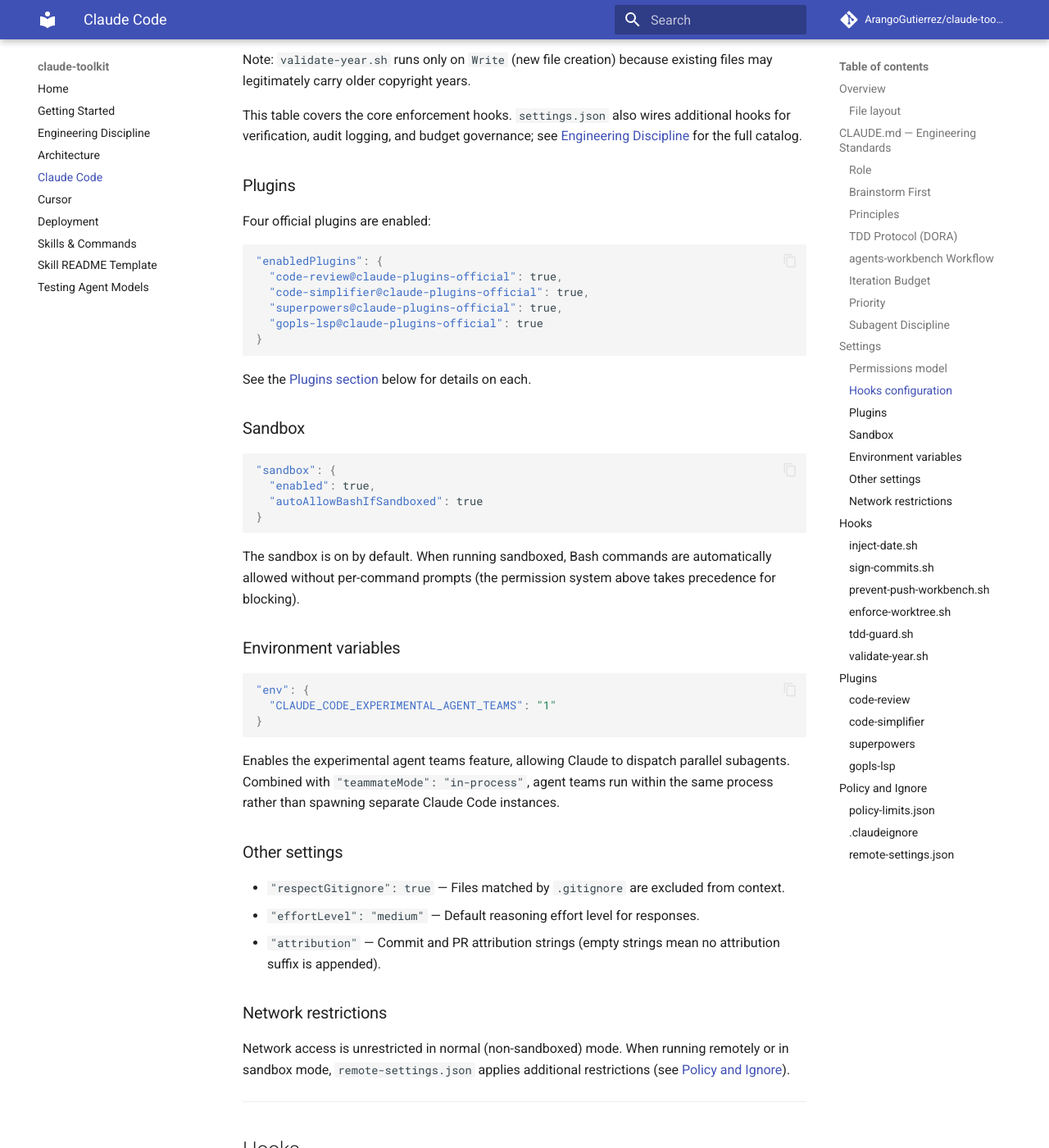
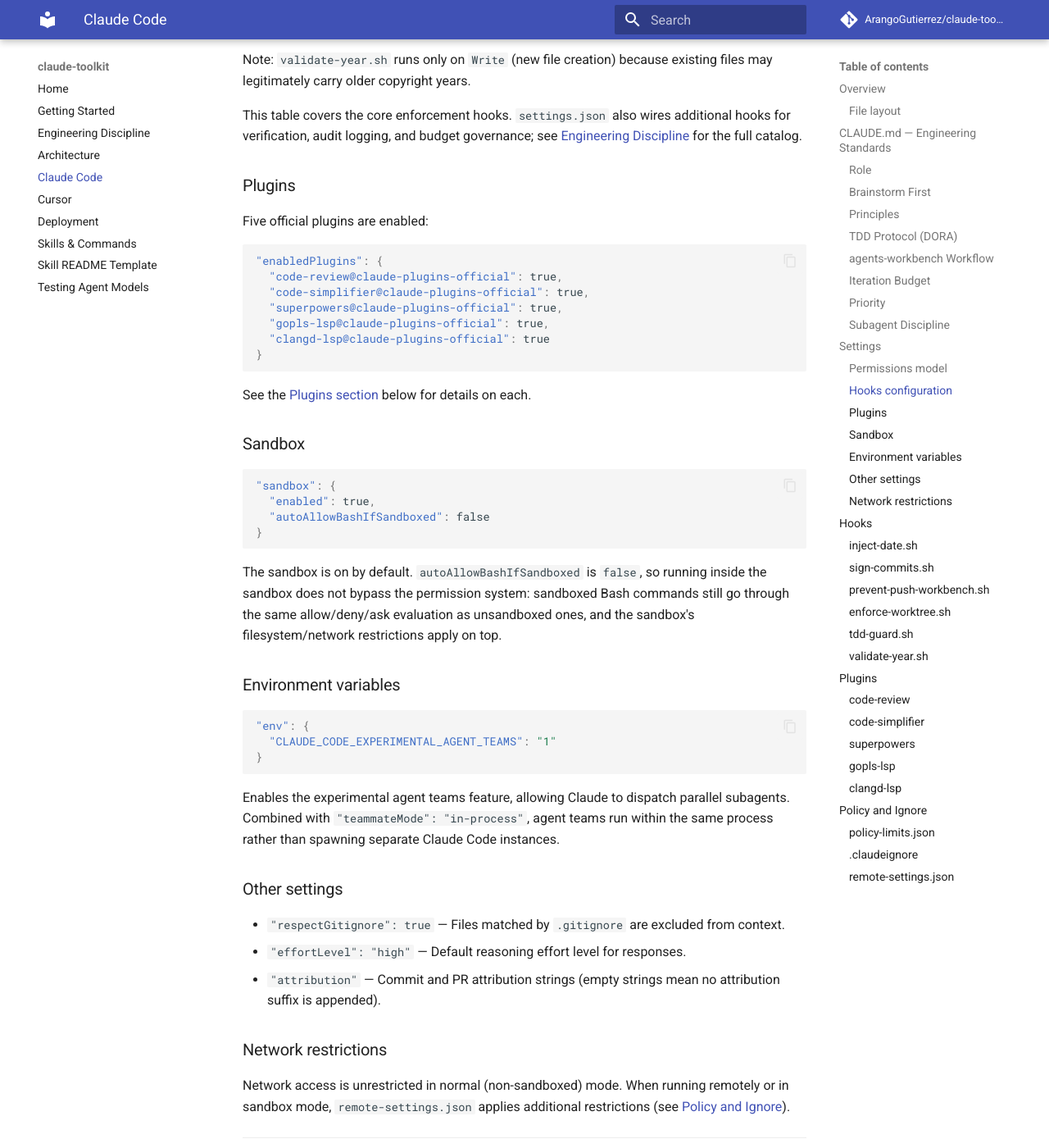
Before and after one commit to ArangoGutierrez/claude-toolkit, an MkDocs documentation site: the page built from docs/claude-code.md, in a window 1280 px wide and 1400 px high, scrolled down 6127 px. Shown: the whole window at 82% size. Built offline with MkDocs 1.6.1 and Material for MkDocs 9.7.7, drawn with Linux system fonts in a browser that asks for light colours; comment, search, counter and statistics services are not loaded; some of the changed text lies outside the part shown.

Commit message:
docs(claude-code): fix five value drifts from shipped tree
- Plugin ecosystem is five, not four: clangd-lsp@claude-plugins-official
  is enabled in installed_plugins.json but was undocumented. Update all
  three plugin-count references, the enabledPlugins JSON snippet, and
  add a clangd-lsp subsection alongside its siblings.
- code-review plugin version: 8deab8460a9d -> ca6eb4c4bd53
- superpowers plugin version: 4.3.0 -> 5.1.0
- effortLevel: "medium" -> "high"
- autoAllowBashIfSandboxed: doc claimed true with prose stating sandboxed
  Bash bypasses the permission system; shipped settings.json has it
  false. Fix the JSON snippet and rewrite the prose to state sandboxed
  Bash still goes through the same permission evaluation.

Signed-off-by: Carlos Eduardo Arango Gutierrez <arangogutierrez@gmail.com>

````diff
--- a/docs/claude-code.md
+++ b/docs/claude-code.md
@@ -8,7 +8,7 @@
 
 - **Engineering standards** codified in `CLAUDE.md` — a mandatory brainstorm-first policy, a full TDD protocol (Plan→Red→Green→Refactor), an iteration budget, and a clear priority stack (Security > Correctness > Performance > Style).
 - **Enforcement hooks** that make the standards machine-checkable — core shell scripts that intercept file writes and Bash commands before Claude executes them, blocking violations with actionable error messages. The toolkit ships more hooks for verification, audit logging, and budget governance; see [Engineering Discipline](engineering-discipline.md) for the full catalog.
-- **A plugin ecosystem** — four official plugins covering code review, code simplification, Go language server integration, and the `superpowers` workflow engine that drives brainstorming, TDD, worktree management, and parallel agent dispatch.
+- **A plugin ecosystem** — five official plugins covering code review, code simplification, Go and C/C++ language server integration, and the `superpowers` workflow engine that drives brainstorming, TDD, worktree management, and parallel agent dispatch.
 - **A fine-grained permissions model** — explicit allow/deny/ask lists for every tool Claude can call, plus a sandbox with network restrictions for remote use.
 
 ### File layout
@@ -200,14 +200,15 @@
 
 ### Plugins
 
-Four official plugins are enabled:
+Five official plugins are enabled:
 
 ```json
 "enabledPlugins": {
   "code-review@claude-plugins-official": true,
   "code-simplifier@claude-plugins-official": true,
   "superpowers@claude-plugins-official": true,
-  "gopls-lsp@claude-plugins-official": true
+  "gopls-lsp@claude-plugins-official": true,
+  "clangd-lsp@claude-plugins-official": true
 }
 ```
 
@@ -218,11 +219,11 @@
 ```json
 "sandbox": {
   "enabled": true,
-  "autoAllowBashIfSandboxed": true
+  "autoAllowBashIfSandboxed": false
 }
 ```
 
-The sandbox is on by default. When running sandboxed, Bash commands are automatically allowed without per-command prompts (the permission system above takes precedence for blocking).
+The sandbox is on by default. `autoAllowBashIfSandboxed` is `false`, so running inside the sandbox does not bypass the permission system: sandboxed Bash commands still go through the same allow/deny/ask evaluation as unsandboxed ones, and the sandbox's filesystem/network restrictions apply on top.
 
 ### Environment variables
 
@@ -237,7 +238,7 @@
 ### Other settings
 
 - `"respectGitignore": true` — Files matched by `.gitignore` are excluded from context.
-- `"effortLevel": "medium"` — Default reasoning effort level for responses.
+- `"effortLevel": "high"` — Default reasoning effort level for responses.
 - `"attribution"` — Commit and PR attribution strings (empty strings mean no attribution suffix is appended).
 
 ### Network restrictions
@@ -416,11 +417,11 @@
 
 ## Plugins
 
-Four plugins from the official Claude plugins registry are enabled. Plugin metadata is stored in `.claude/plugins/installed_plugins.json`.
+Five plugins from the official Claude plugins registry are enabled. Plugin metadata is stored in `.claude/plugins/installed_plugins.json`.
 
 ### code-review
 
-**Version:** `8deab8460a9d` | **Registry:** `claude-plugins-official`
+**Version:** `ca6eb4c4bd53` | **Registry:** `claude-plugins-official`
 
 Provides automated code review suggestions and a `code-reviewer` agent. Use it to get structured feedback on diffs, pull requests, or individual files — covering correctness, security, readability, and adherence to project conventions.
 
@@ -454,6 +455,12 @@
 **Version:** `1.0.0` | **Registry:** `claude-plugins-official`
 
 Integrates the [gopls](https://pkg.go.dev/golang.org/x/tools/gopls) Go language server into Claude Code sessions, providing Go-aware completions, type information, symbol navigation, and diagnostics. Particularly useful when navigating large Go codebases or when Claude needs accurate type resolution before writing implementation code.
+
+### clangd-lsp
+
+**Version:** `1.0.0` | **Registry:** `claude-plugins-official`
+
+Integrates the [clangd](https://clangd.llvm.org/) language server for C and C++ into Claude Code sessions, providing completions, type information, symbol navigation, and diagnostics for C/C++ sources. Useful when working in mixed Go/C or container-runtime codebases where Claude needs accurate C/C++ symbol resolution before writing implementation code.
 
 ---
 
````
Also changed, not shown: other parts of docs/claude-code.md (+1 -1 lines).
